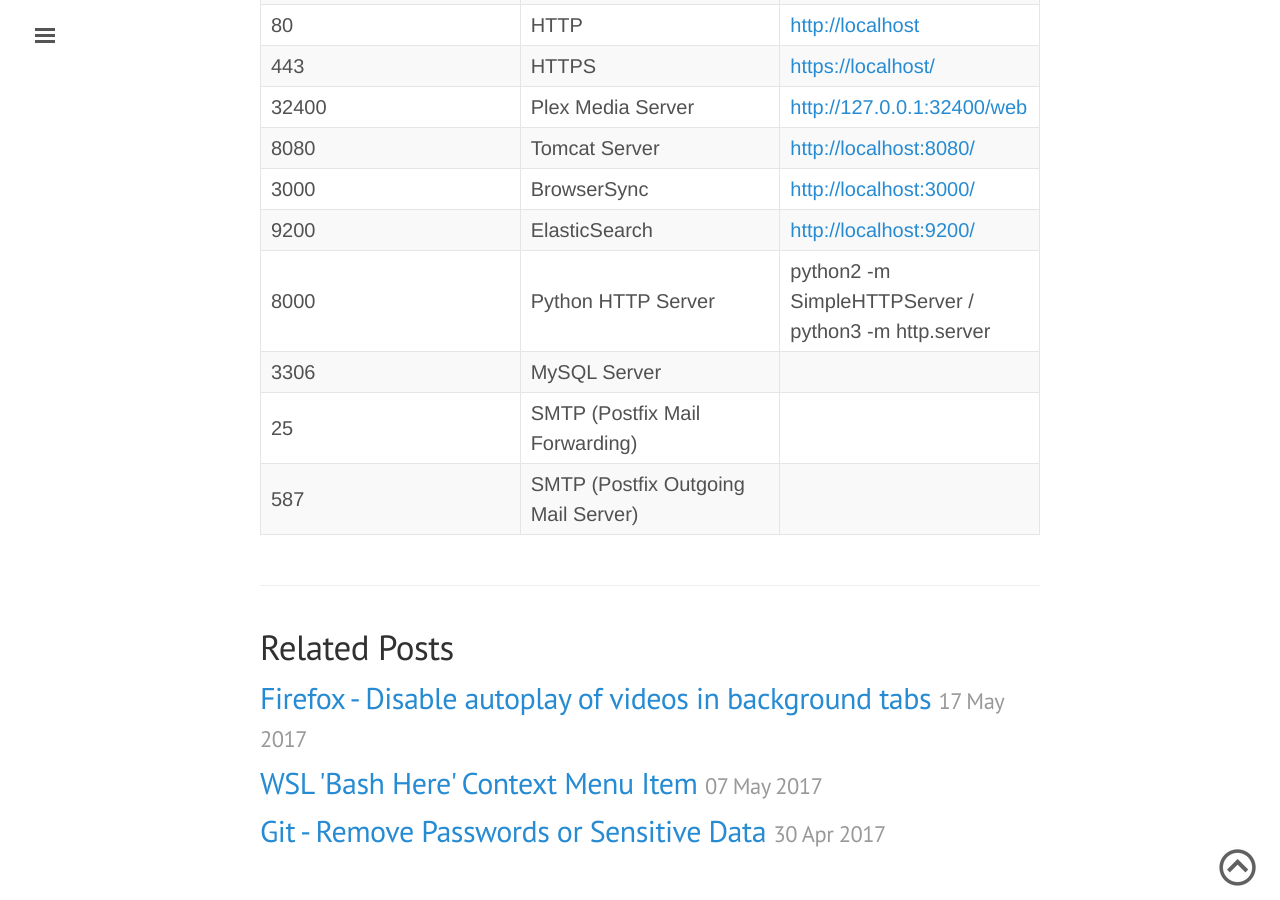
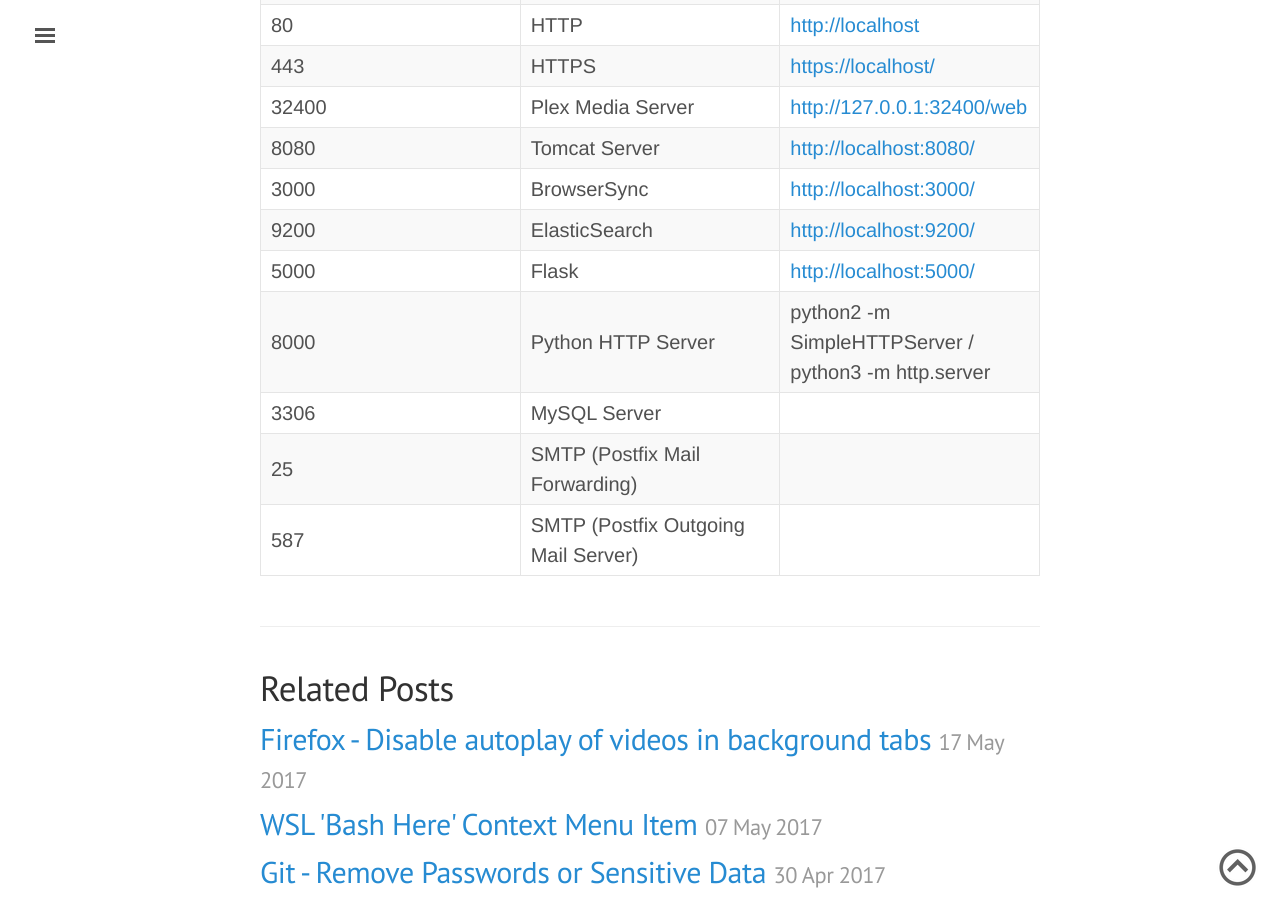
Before and after one commit to raharrison/ryanharrison.co.uk, a Jekyll site: the page built from _posts/2016-01-26-common-port-mappings.md, in a window 1280 px wide and 900 px high, scrolled down 434 px. Built offline with Jekyll 4.4.1, drawn with Linux system fonts in a browser that asks for light colours; comment, search, counter and statistics services are not loaded.

Commit message:
Add flask port

```diff
--- a/_posts/2016-01-26-common-port-mappings.md
+++ b/_posts/2016-01-26-common-port-mappings.md
@@ -20,6 +20,7 @@
 | 8080| Tomcat Server | <http://localhost:8080/> |
 | 3000| BrowserSync | <http://localhost:3000/> |
 | 9200| ElasticSearch | <http://localhost:9200/> |
+| 5000| Flask | <http://localhost:5000/> |
 | 8000 | Python HTTP Server | python2 -m SimpleHTTPServer / python3 -m http.server |
 | 3306 | MySQL Server | |
 | 25 | SMTP (Postfix Mail Forwarding) | |
```
